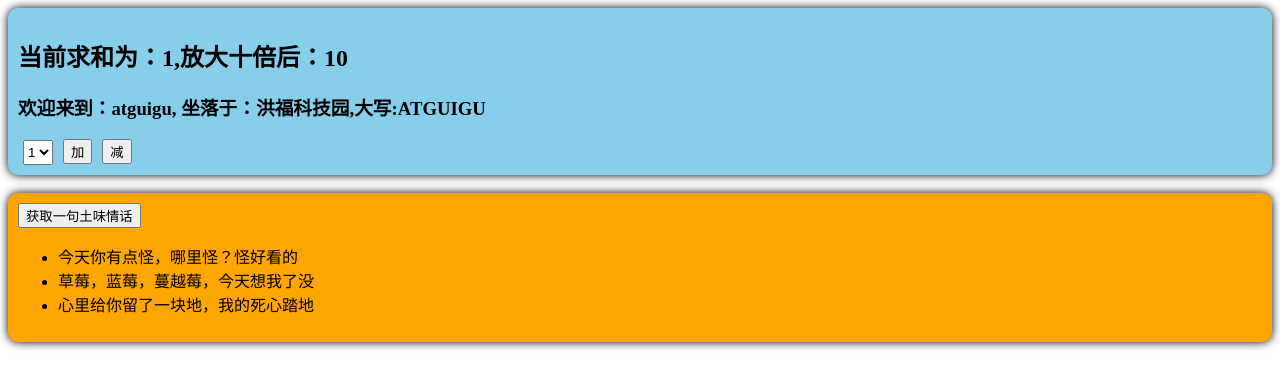
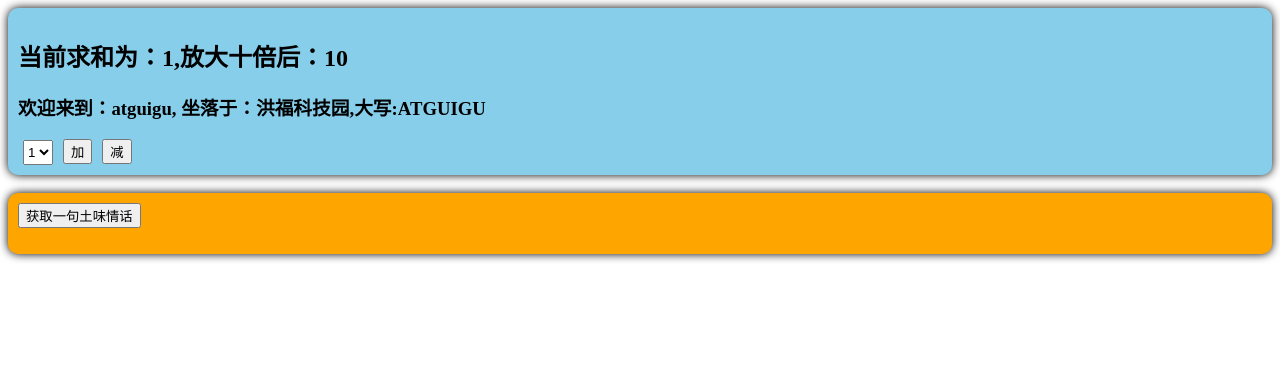
Before and after one commit to recursionBlack/vue3Learn2, a Vue app in the folder hello_vue3/: page / in a window 1280 px wide. Shown: the top 388 px of the page. Built offline with nearby package versions, Linux system fonts and the light colour scheme; the HTML template or start-up script is replaced by a standard one.

Commit message:
50， Pinia——订阅与数据的网页数据本地化存储

```diff
--- a/hello_vue3/src/components/Love.vue
+++ b/hello_vue3/src/components/Love.vue
@@ -14,6 +14,12 @@
 const talkStore = useTalkStore()
 
 const { talkList } = storeToRefs(talkStore)
+talkStore.$subscribe((mutate, state) => {
+  // 类似于watch
+  console.log('talkList里面保存的数据发生了变化')
+  // 将数据存到当前网页里，实现刷新时数据不丢失
+  localStorage.setItem('talkList', JSON.stringify(state.talkList))
+})
 
 const getLoveTalk = async () => {
   talkStore.getATalk()
--- a/hello_vue3/src/store/loveTalk.ts
+++ b/hello_vue3/src/store/loveTalk.ts
@@ -19,11 +19,12 @@
   // 真正存储数据的地方
   state() {
     return {
-      talkList: [
-        { id: 'adafs01', title: '今天你有点怪，哪里怪？怪好看的' },
-        { id: 'adafs02', title: '草莓，蓝莓，蔓越莓，今天想我了没' },
-        { id: 'adafs03', title: '心里给你留了一块地，我的死心踏地' },
-      ],
+      //   talkList: [
+      //     { id: 'adafs01', title: '今天你有点怪，哪里怪？怪好看的' },
+      //     { id: 'adafs02', title: '草莓，蓝莓，蔓越莓，今天想我了没' },
+      //     { id: 'adafs03', title: '心里给你留了一块地，我的死心踏地' },
+      //   ],
+      talkList: JSON.parse(localStorage.getItem('talkList') as string) || [],
     }
   },
 })
```
